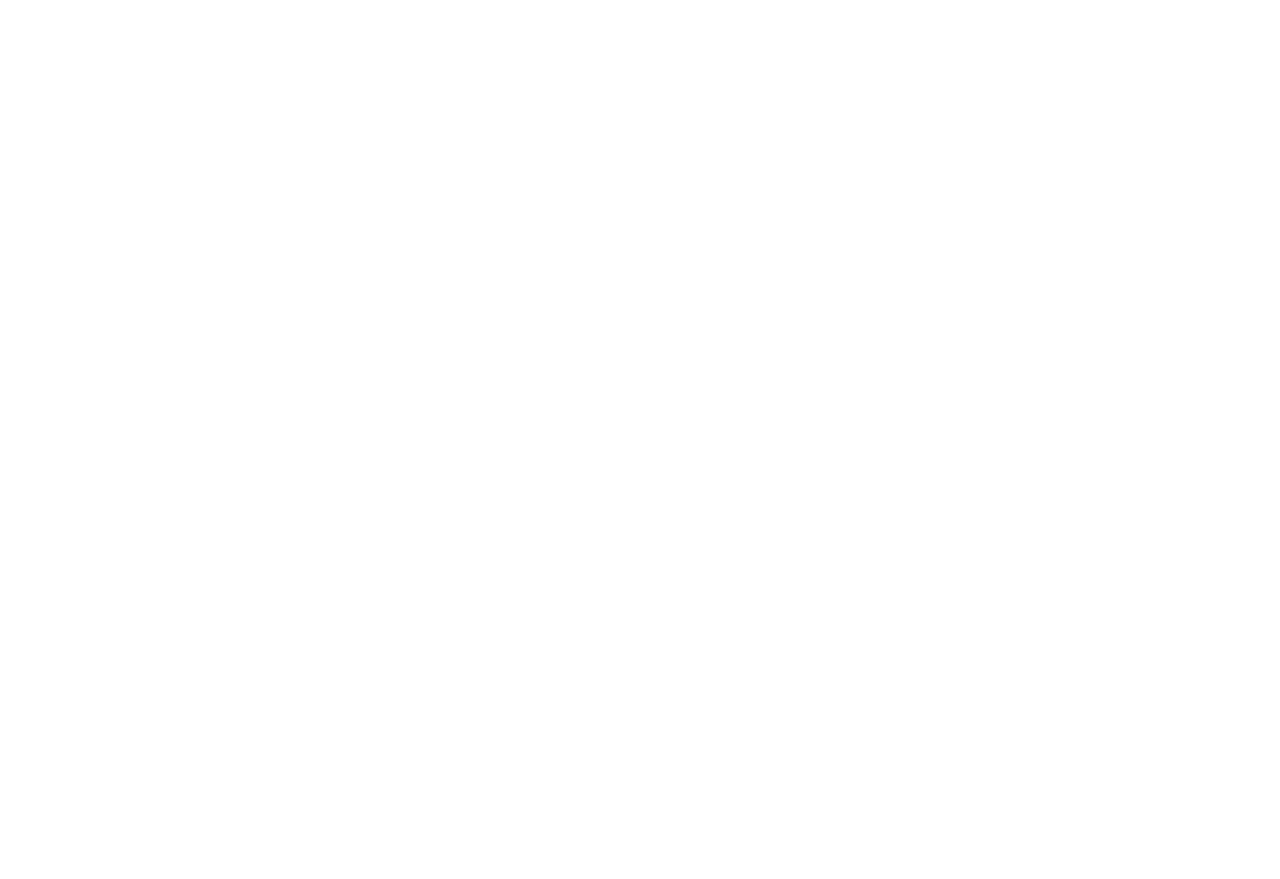
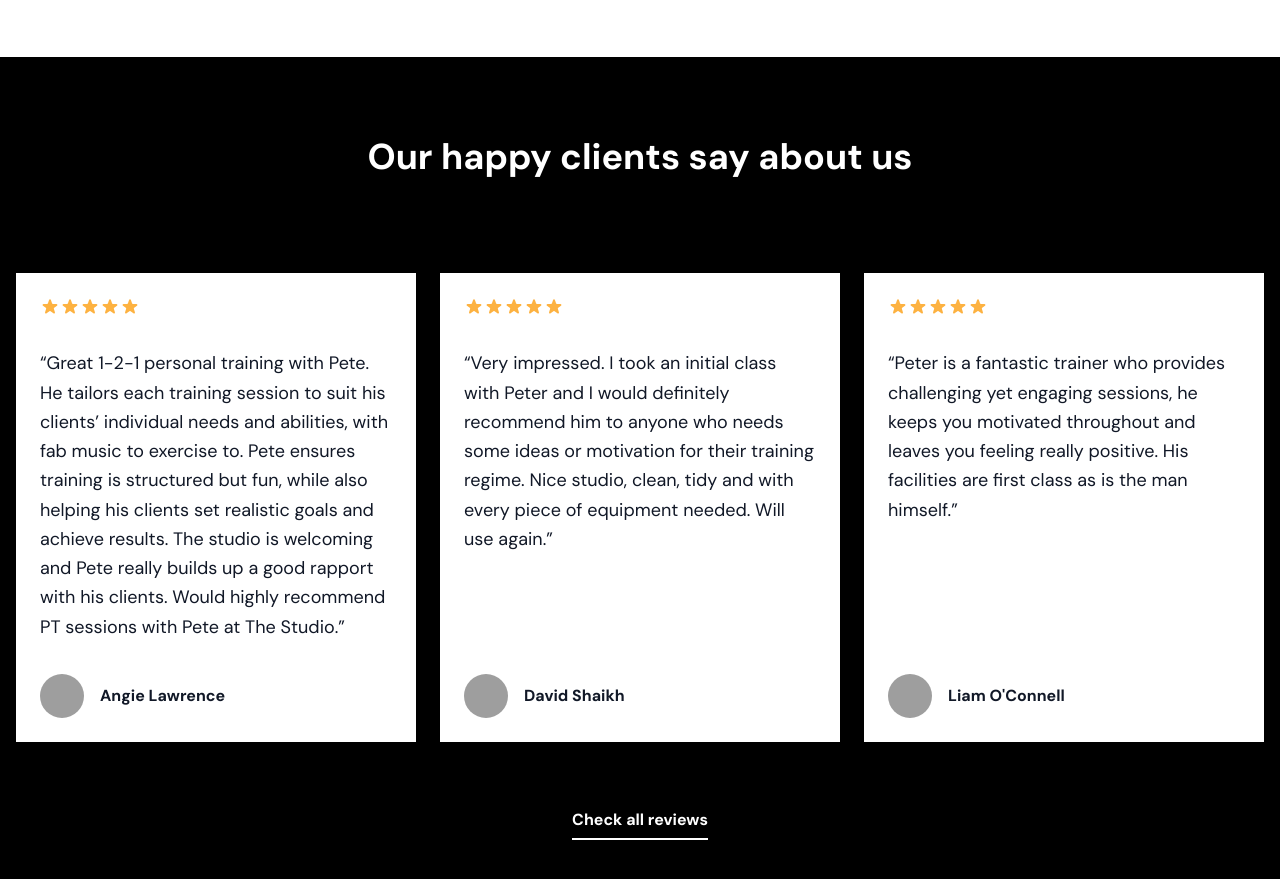
Before and after one commit to pirasanthan-jesugeevegan/client-the-studio-en4, a React (Vite) app: page / in a window 1280 px wide. Shown: the part 4580-5459 px from the top of the page. Before the commit the page ends 4637 px from the top, so only its background shows below. Built offline with nearby package versions, Linux system fonts and the light colour scheme; grey boxes are pictures that could not be loaded.

Commit message:
feat: Add Testimonials component to App

```diff
--- a/src/App.tsx
+++ b/src/App.tsx
@@ -5,6 +5,7 @@ import Hero from './Components/Hero';
 import Benefits from './Components/Benefits';
 import About from './Components/About';
 import Price from './Components/Price';
+import Testimonials from './Components/Testimonials';
 
 export const App = () => {
   const [selectedPage, setSelectedPage] = useState<SelectedPage>(
@@ -36,6 +37,7 @@ export const App = () => {
       <Benefits setSelectedPage={setSelectedPage} />
       <About />
       <Price />
+      <Testimonials />
     </div>
   );
 };
--- /dev/null
+++ b/src/Components/Testimonials.tsx
@@ -0,0 +1,125 @@
+const Testimonials = () => {
+  const Data = [
+    {
+      message:
+        'Great 1-2-1 personal training with Pete. He tailors each training session to suit his clients’ individual needs and abilities, with fab music to exercise to. Pete ensures training is structured but fun, while also helping his clients set realistic goals and achieve results. The studio is welcoming and Pete really builds up a good rapport with his clients. Would highly recommend PT sessions with Pete at The Studio.',
+      name: 'Angie Lawrence',
+    },
+    {
+      message:
+        'Very impressed. I took an initial class with Peter and I would definitely recommend him to anyone who needs some ideas or motivation for their training regime. Nice studio, clean, tidy and with every piece of equipment needed. Will use again.',
+      name: 'David Shaikh',
+    },
+    {
+      message:
+        'Peter is a fantastic trainer who provides challenging yet engaging sessions, he keeps you motivated throughout and leaves you feeling really positive. His facilities are first class as is the man himself.',
+      name: "Liam O'Connell",
+    },
+  ];
+  return (
+    <section id="testimonials" className="lg:py-20 bg-black py-12 sm:py-16">
+      <div className="lg:px-8 mx-auto max-w-7xl px-10 sm:px-6 md:px-4">
+        <div className="flex flex-col items-center">
+          <div className="text-center">
+            <h2 className="xl:text-5xl font-pj mt-4 text-3xl font-bold text-white sm:text-4xl">
+              Our happy clients say about us
+            </h2>
+          </div>
+
+          <div className="mt-8 text-center md:order-3 md:mt-16">
+            <a
+              href="https://www.google.com/search?sca_esv=20381db1e9af4296&cs=1&output=search&kgmid=/g/11rkcc_smp&q=The+Studio+EN4&shndl=30&source=sh/x/kp/local/m1/1&kgs=01faee8d6a84994f#lrd=0x487619afde94bc9b:0x42e9593dad80548a,1,,,,"
+              title="All Review"
+              className="font-pj border-b-2 border-white pb-2 text-base font-bold leading-7 text-white transition-all duration-200 hover:border-gray-600 hover:text-gray-600 focus:outline-none focus:ring-1 focus:ring-gray-900 focus:ring-offset-2"
+            >
+              Check all reviews
+            </a>
+          </div>
+
+          <div className="relative mt-10 md:order-2 md:mt-24">
+            <div className="absolute -inset-x-1 inset-y-16 md:-inset-x-2 md:-inset-y-6">
+              <div className="mx-auto h-full w-full max-w-5xl rounded-3xl opacity-30 blur-lg filter"></div>
+            </div>
+
+            <div className="lg:gap-10 relative mx-auto grid max-w-lg grid-cols-1 gap-6 md:max-w-none md:grid-cols-3">
+              {Data.map((item, i) => (
+                <div
+                  key={i}
+                  className="flex flex-col overflow-hidden shadow-none hover:shadow-xl hover:shadow-gray-400"
+                >
+                  <div className="lg:py-8 lg:px-7 flex flex-1 flex-col justify-between bg-white p-6">
+                    <div className="flex-1">
+                      <div className="flex items-center">
+                        <svg
+                          className="h-5 w-5 text-[#FDB241]"
+                          xmlns="http://www.w3.org/2000/svg"
+                          viewBox="0 0 20 20"
+                          fill="currentColor"
+                        >
+                          <path d="M9.049 2.927c.3-.921 1.603-.921 1.902 0l1.07 3.292a1 1 0 00.95.69h3.462c.969 0 1.371 1.24.588 1.81l-2.8 2.034a1 1 0 00-.364 1.118l1.07 3.292c.3.921-.755 1.688-1.54 1.118l-2.8-2.034a1 1 0 00-1.175 0l-2.8 2.034c-.784.57-1.838-.197-1.539-1.118l1.07-3.292a1 1 0 00-.364-1.118L2.98 8.72c-.783-.57-.38-1.81.588-1.81h3.461a1 1 0 00.951-.69l1.07-3.292z" />
+                        </svg>
+                        <svg
+                          className="h-5 w-5 text-[#FDB241]"
+                          xmlns="http://www.w3.org/2000/svg"
+                          viewBox="0 0 20 20"
+                          fill="currentColor"
+                        >
+                          <path d="M9.049 2.927c.3-.921 1.603-.921 1.902 0l1.07 3.292a1 1 0 00.95.69h3.462c.969 0 1.371 1.24.588 1.81l-2.8 2.034a1 1 0 00-.364 1.118l1.07 3.292c.3.921-.755 1.688-1.54 1.118l-2.8-2.034a1 1 0 00-1.175 0l-2.8 2.034c-.784.57-1.838-.197-1.539-1.118l1.07-3.292a1 1 0 00-.364-1.118L2.98 8.72c-.783-.57-.38-1.81.588-1.81h3.461a1 1 0 00.951-.69l1.07-3.292z" />
+                        </svg>
+                        <svg
+                          className="h-5 w-5 text-[#FDB241]"
+                          xmlns="http://www.w3.org/2000/svg"
+                          viewBox="0 0 20 20"
+                          fill="currentColor"
+                        >
+                          <path d="M9.049 2.927c.3-.921 1.603-.921 1.902 0l1.07 3.292a1 1 0 00.95.69h3.462c.969 0 1.371 1.24.588 1.81l-2.8 2.034a1 1 0 00-.364 1.118l1.07 3.292c.3.921-.755 1.688-1.54 1.118l-2.8-2.034a1 1 0 00-1.175 0l-2.8 2.034c-.784.57-1.838-.197-1.539-1.118l1.07-3.292a1 1 0 00-.364-1.118L2.98 8.72c-.783-.57-.38-1.81.588-1.81h3.461a1 1 0 00.951-.69l1.07-3.292z" />
+                        </svg>
+                        <svg
+                          className="h-5 w-5 text-[#FDB241]"
+                          xmlns="http://www.w3.org/2000/svg"
+                          viewBox="0 0 20 20"
+                          fill="currentColor"
+                        >
+                          <path d="M9.049 2.927c.3-.921 1.603-.921 1.902 0l1.07 3.292a1 1 0 00.95.69h3.462c.969 0 1.371 1.24.588 1.81l-2.8 2.034a1 1 0 00-.364 1.118l1.07 3.292c.3.921-.755 1.688-1.54 1.118l-2.8-2.034a1 1 0 00-1.175 0l-2.8 2.034c-.784.57-1.838-.197-1.539-1.118l1.07-3.292a1 1 0 00-.364-1.118L2.98 8.72c-.783-.57-.38-1.81.588-1.81h3.461a1 1 0 00.951-.69l1.07-3.292z" />
+                        </svg>
+                        <svg
+                          className="h-5 w-5 text-[#FDB241]"
+                          xmlns="http://www.w3.org/2000/svg"
+                          viewBox="0 0 20 20"
+                          fill="currentColor"
+                        >
+                          <path d="M9.049 2.927c.3-.921 1.603-.921 1.902 0l1.07 3.292a1 1 0 00.95.69h3.462c.969 0 1.371 1.24.588 1.81l-2.8 2.034a1 1 0 00-.364 1.118l1.07 3.292c.3.921-.755 1.688-1.54 1.118l-2.8-2.034a1 1 0 00-1.175 0l-2.8 2.034c-.784.57-1.838-.197-1.539-1.118l1.07-3.292a1 1 0 00-.364-1.118L2.98 8.72c-.783-.57-.38-1.81.588-1.81h3.461a1 1 0 00.951-.69l1.07-3.292z" />
+                        </svg>
+                      </div>
+
+                      <blockquote className="mt-8 flex-1">
+                        <p className="font-pj text-lg leading-relaxed text-gray-900">
+                          “{item.message}”
+                        </p>
+                      </blockquote>
+                    </div>
+
+                    <div className="mt-8 flex items-center">
+                      <img
+                        className="h-11 w-11 flex-shrink-0 rounded-full object-cover"
+                        src={`https://ui-avatars.com/api/?name=${item.name}`}
+                        alt=""
+                      />
+                      <div className="ml-4">
+                        <p className="font-pj text-base font-bold text-gray-900">
+                          {item.name}
+                        </p>
+                      </div>
+                    </div>
+                  </div>
+                </div>
+              ))}
+            </div>
+          </div>
+        </div>
+      </div>
+    </section>
+  );
+};
+
+export default Testimonials;
```
